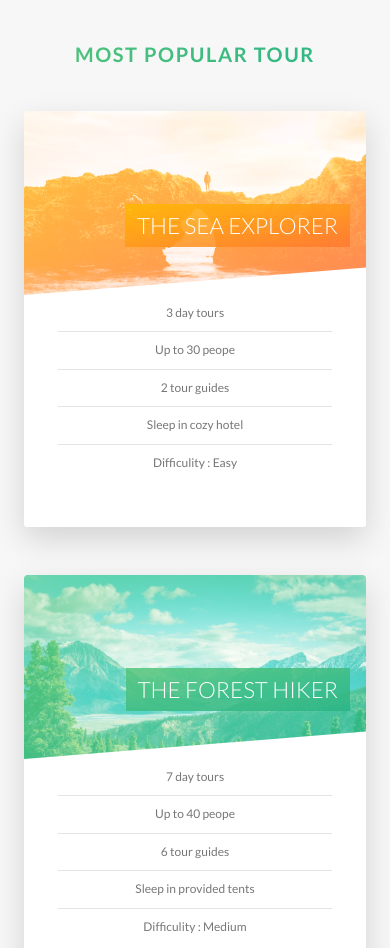
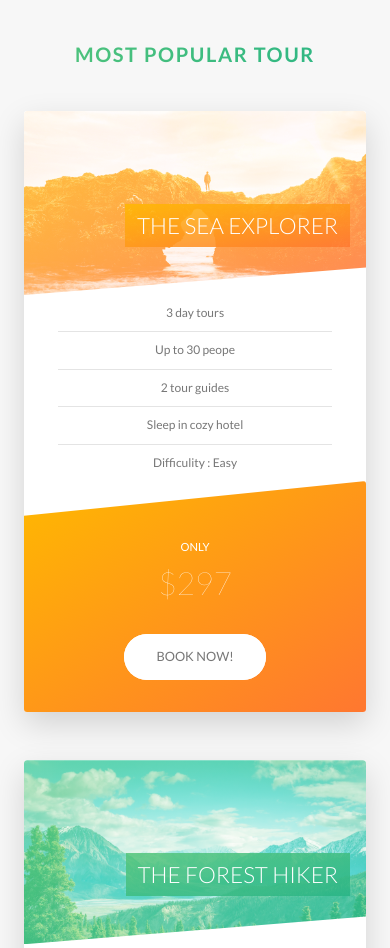
Before and after one commit to kuswandr/badumdscsss, a website: page index.html in a window 390 px wide. Shown: the part 2456-3404 px from the top of the page. Drawn offline with Linux system fonts and the light colour scheme.

Commit message:
feat: add responsive at story & form section

```diff
--- a/sass/components/_cards.scss
+++ b/sass/components/_cards.scss
@@ -165,4 +165,45 @@
         color: $color-white;
         font-weight: 100;
     }
+
+    @include res(tab_port) {
+        height: auto;
+        border-radius: 3px;
+        background-color: $color-white;
+        box-shadow: 0 1.5rem 4rem rgba($color: $color-black, $alpha: .15);
+
+        &__side {
+            height: auto;
+            position: relative;
+            box-shadow: none;
+            &--back {
+                transform: rotateY(0);
+                clip-path: polygon(0 15%, 100% 0, 100% 100%, 0% 100%);
+            }
+        }
+
+        &:hover &__side--front {
+            transform: rotateY(0);
+        }
+
+        &__details {
+            padding: 1rem 3rem;
+        }
+
+        &__cta {
+            position: relative;
+            top: 0%;
+            left: 0%;
+            transform: translate(0);
+            width: 100%;
+            padding: 7rem 4rem 4rem 4rem;
+        }
+        &__price-box {
+            margin-bottom: 3rem;
+        }
+
+        &__price-value {
+            font-size: 4rem;
+        }
+    }
 }
--- a/sass/components/_form.scss
+++ b/sass/components/_form.scss
@@ -17,6 +17,10 @@
         display: block;
         color: inherit;
         transition: all .3s;
+
+        @include res(tab_port) {
+            width: 100%;
+        }
 
         &:focus {
             outline: none;
@@ -55,6 +59,10 @@
     &__radio-group {
         width: 49%;
         display: inline-block;
+        @include res(tab_port) {
+            width: 100%;
+            margin-bottom: 2rem;
+        }
     }
 
     &__radio-label {
--- a/sass/components/_story.scss
+++ b/sass/components/_story.scss
@@ -8,6 +8,16 @@
     font-size: $default-font-size;
     padding-left: 9rem;
     transform: skewX(-12deg);
+
+    @include res(tab_port) {
+        width: 100%;
+        padding: 4rem;
+        padding-left: 7rem;
+    }
+
+    @include res(phone) {
+        transform: skewX(0);
+    }
 
     &__shape {
         width: 15rem;
@@ -20,6 +30,9 @@
         -webkit-clip-path: circle(50% at 50% 50%);
         transform: translateX(-3rem) skewX(12deg);
         position: relative;
+        @include res(phone) {
+            transform: translateX(-3rem) skewX(0);
+        }
     }
 
     &__img {
@@ -31,6 +44,9 @@
 
     &__text {
         transform: skewX(12deg);
+        @include res(phone) {
+            transform: skewX(0);
+        }
     }
 
     &__caption {
--- a/sass/pages/_home.scss
+++ b/sass/pages/_home.scss
@@ -65,12 +65,37 @@
         transparent 50%
     ),url(../img/nat-10.jpg);
     background-size: 100%;
-    height: 50rem;
     border-radius: 3px;
     box-shadow: 0 1.5rem 4rem rgba($color-black, .2);
+
+    @include res(tab_land) {
+        background-image: linear-gradient(
+            105deg,
+            rgba($color-white, .9) 0%,
+            rgba($color-white, .9) 65%,
+            transparent 65%
+        ),url(../img/nat-10.jpg);
+        background-size: cover;
+    }
+
+    @include res(tab_port) {
+        background-image: linear-gradient(
+            to right,
+            rgba($color-white, .9) 0%,
+            rgba($color-white, .9) 100%
+        ),url(../img/nat-10.jpg);
+        background-size: cover;
+    }
 
     &__form {
         width: 50%;
         padding: 6rem;
+        @include res(tab_land) {
+            width: 70%;
+        }
+
+        @include res(tab_port) {
+            width: 100%;
+        }
     }
 }
```
Also changed, not shown: css/style.css.
